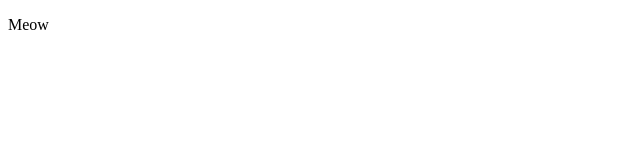
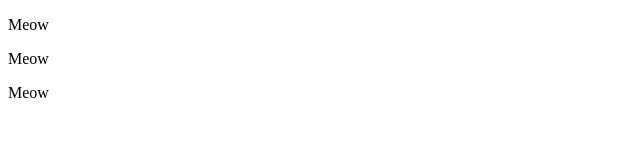
Before and after one commit to amykinney/amykinney.github.io, a plain HTML site: page index.html in a window 1280 px wide. Shown: the full height of the page, 0-640 px from the left. Drawn offline with Linux system fonts and the light colour scheme.

Commit message:
next commit

```diff
--- a/index.html
+++ b/index.html
@@ -5,5 +5,7 @@
     </head>
     <body>
         <p>Meow</p>
+        <p>Meow</p>
+        <p>Meow</p>
     </body>
 </html>
```
